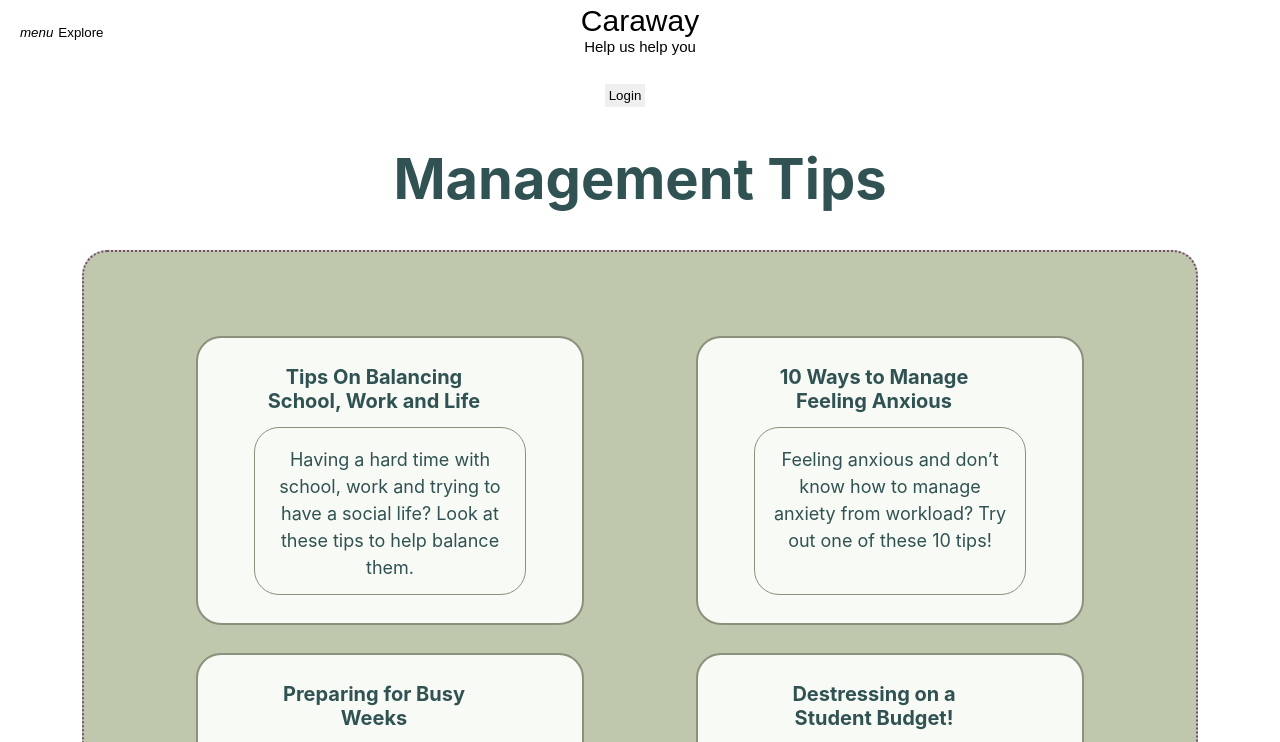
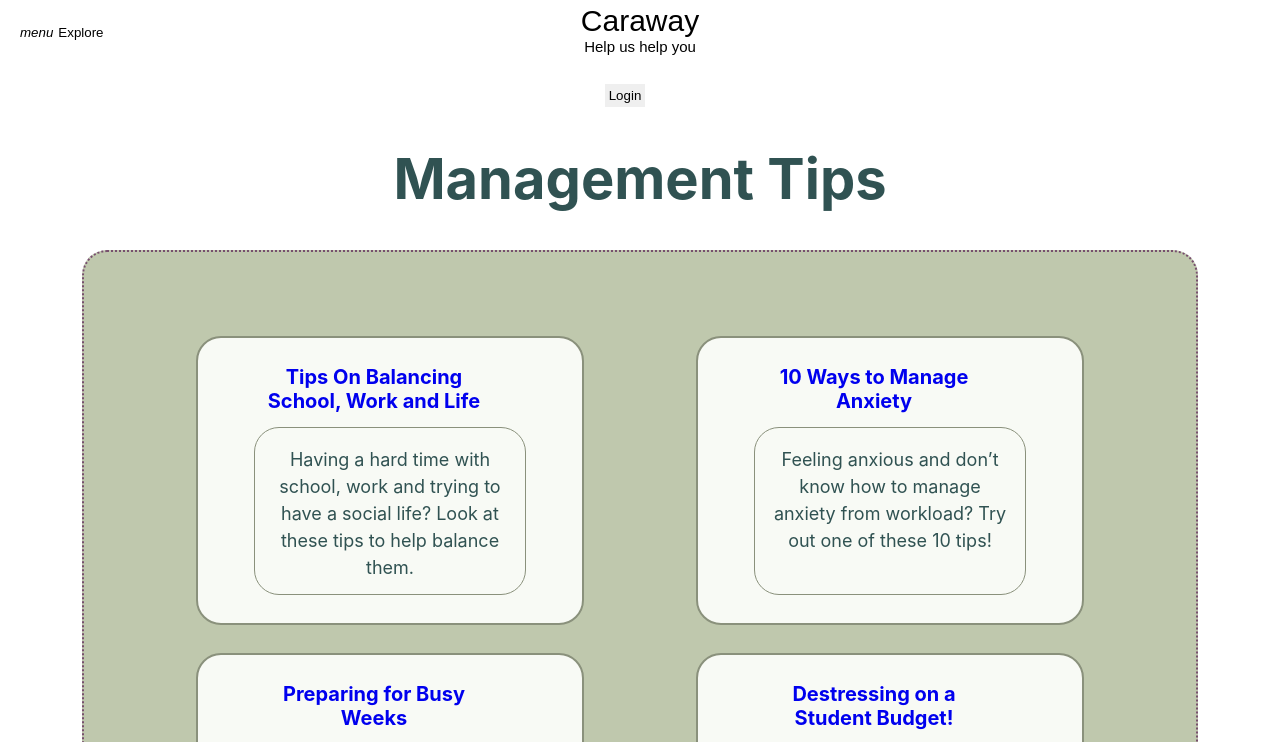
Before and after one commit to adamaripici/projectCode, a React (Create React App) app in the folder react/caraway-app/: page /management in a window 1280 px wide. Shown: the top 742 px of the page. Built offline with nearby package versions, Linux system fonts and the light colour scheme.

Commit message:
added links to tips headers

```diff
--- a/react/caraway-app/src/Management.js
+++ b/react/caraway-app/src/Management.js
@@ -9,23 +9,39 @@ export default function Home() {
         <div className="management-grid">
 
           <div className="management-tip">
-            <h1 className="management-tip-header">Tips On Balancing School, Work and Life</h1>
+            <h1 className="management-tip-header">
+              <a href="https://jhsap.org/self_help_resources/school-life_balance/">
+              Tips On Balancing School, Work and Life
+              </a>
+            </h1>
             <p className="management-tip-content">Having a hard time with school, work and trying to have a social life? Look at these tips to help balance them.</p>
 
           </div>
 
           <div className="management-tip">
-            <h1 className="management-tip-header">10 Ways to Manage Feeling Anxious</h1>
+            <h1 className="management-tip-header">
+              <a href="https://cognitivebehaviortherapycenter.com/10-ways-to-manage-anxiety-worry-stress/">
+                10 Ways to Manage Anxiety
+              </a>
+            </h1>
             <p className="management-tip-content">Feeling anxious and don’t know how to manage anxiety from workload? Try out one of these 10 tips!</p>
           </div>
 
           <div className="management-tip">
-            <h1 className="management-tip-header">Preparing for Busy Weeks</h1>
+            <h1 className="management-tip-header">
+              <a href="https://naturesway.com/blogs/articles/8-ways-to-get-through-a-busy-week">
+                Preparing for Busy Weeks
+              </a>
+            </h1>
             <p className="management-tip-content">Sometimes planning out busy weeks helps reduce overall stress. Here are some tips!</p>
           </div>
 
           <div className="management-tip">
-            <h1 className="management-tip-header">Destressing on a Student Budget!</h1>
+            <h1 className="management-tip-header">
+              <a href="https://money.usnews.com/money/blogs/my-money/articles/affordable-ways-to-relieve-stress-and-unwind">
+                Destressing on a Student Budget!
+              </a>
+            </h1>
             <p className="management-tip-content">Want to destress after a hectic week, but not sure if you can afford to? Here are some budget friendly options!</p>
           </div>
 
```
